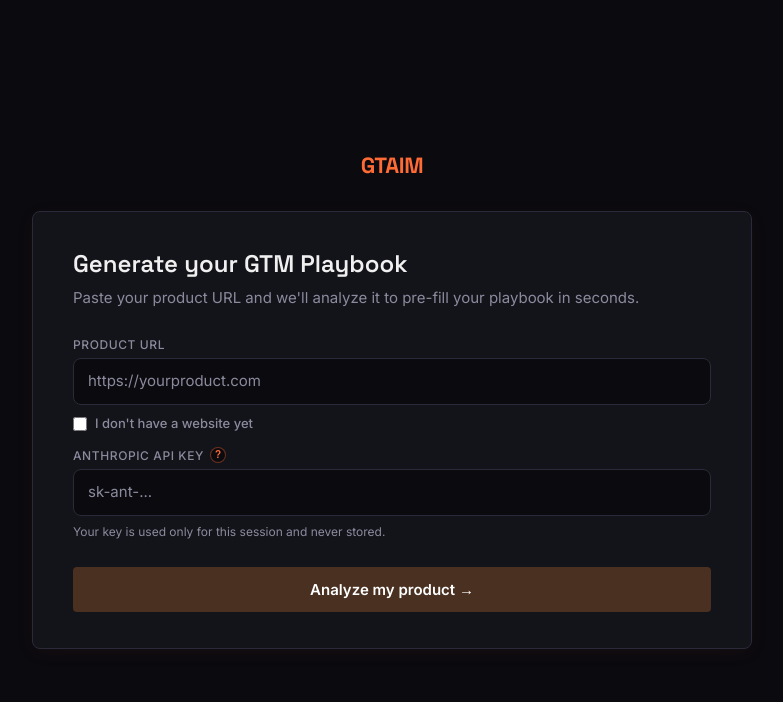
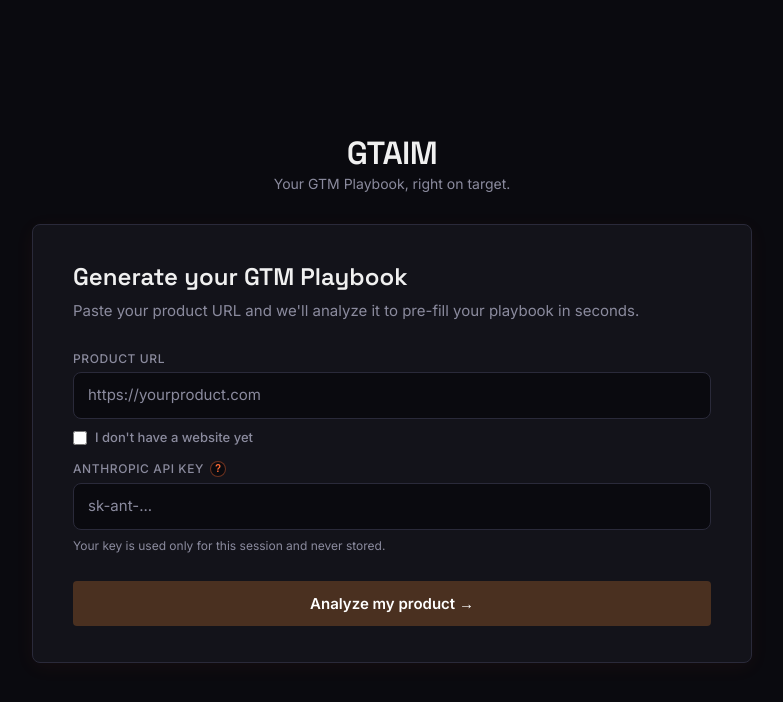
Before and after one commit to tdebroucker/gtaim, a Next.js app: page /intake in a window 1280 px wide. Shown: the top 702 px of the page, without its empty margins (248-1031 px from the left). Built offline with nearby package versions, Linux system fonts and the light colour scheme.

Commit message:
ux: intake header redesign + GTAIM home link + Primary Buyer Profile tooltip

```diff
--- a/src/app/intake/page.tsx
+++ b/src/app/intake/page.tsx
@@ -262,22 +262,45 @@
           letter-spacing: 0.05em;
         }
         @keyframes spin { to { transform: rotate(360deg); } }
+        .intake-logo { color: #F0F0F0; transition: color 0.2s ease; }
+        .intake-logo:hover { color: #FF6B35; }
       `}</style>
 
       {/* Logo */}
       <a
         href="/"
+        className="intake-logo"
         style={{
-          fontFamily: "Space Grotesk, sans-serif",
-          fontWeight: 700,
-          fontSize: 22,
-          color: "#FF6B35",
+          display: "flex",
+          flexDirection: "column",
+          alignItems: "center",
+          gap: 6,
           marginBottom: 32,
-          letterSpacing: "-0.02em",
           textDecoration: "none",
+          cursor: "pointer",
         }}
       >
-        GTAIM
+        <span
+          style={{
+            fontFamily: "Space Grotesk, sans-serif",
+            fontWeight: 600,
+            fontSize: 32,
+            letterSpacing: "-0.02em",
+            lineHeight: 1,
+          }}
+        >
+          GTAIM
+        </span>
+        <span
+          style={{
+            fontFamily: "Inter, sans-serif",
+            fontSize: 14,
+            color: "#8B8B9E",
+            fontWeight: 400,
+          }}
+        >
+          Your GTM Playbook, right on target.
+        </span>
       </a>
 
       {/* Progress bar */}
```
